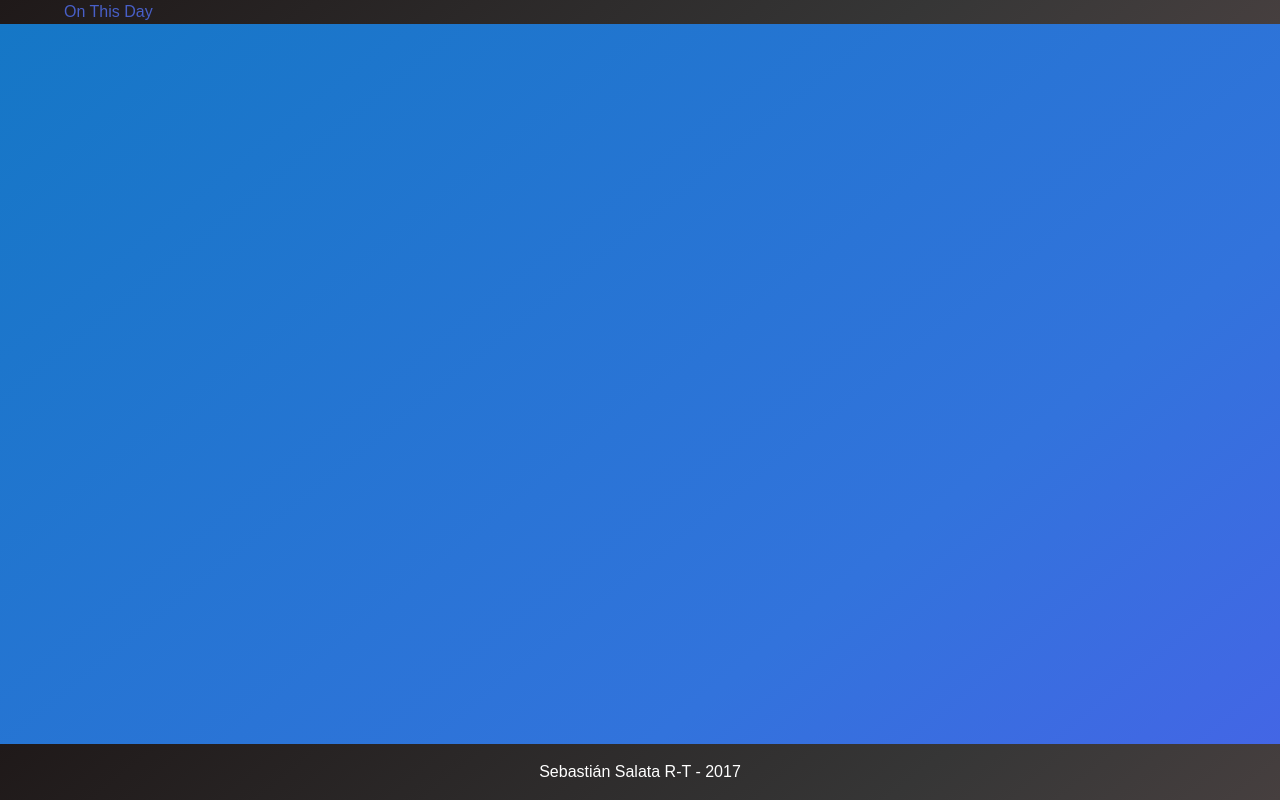
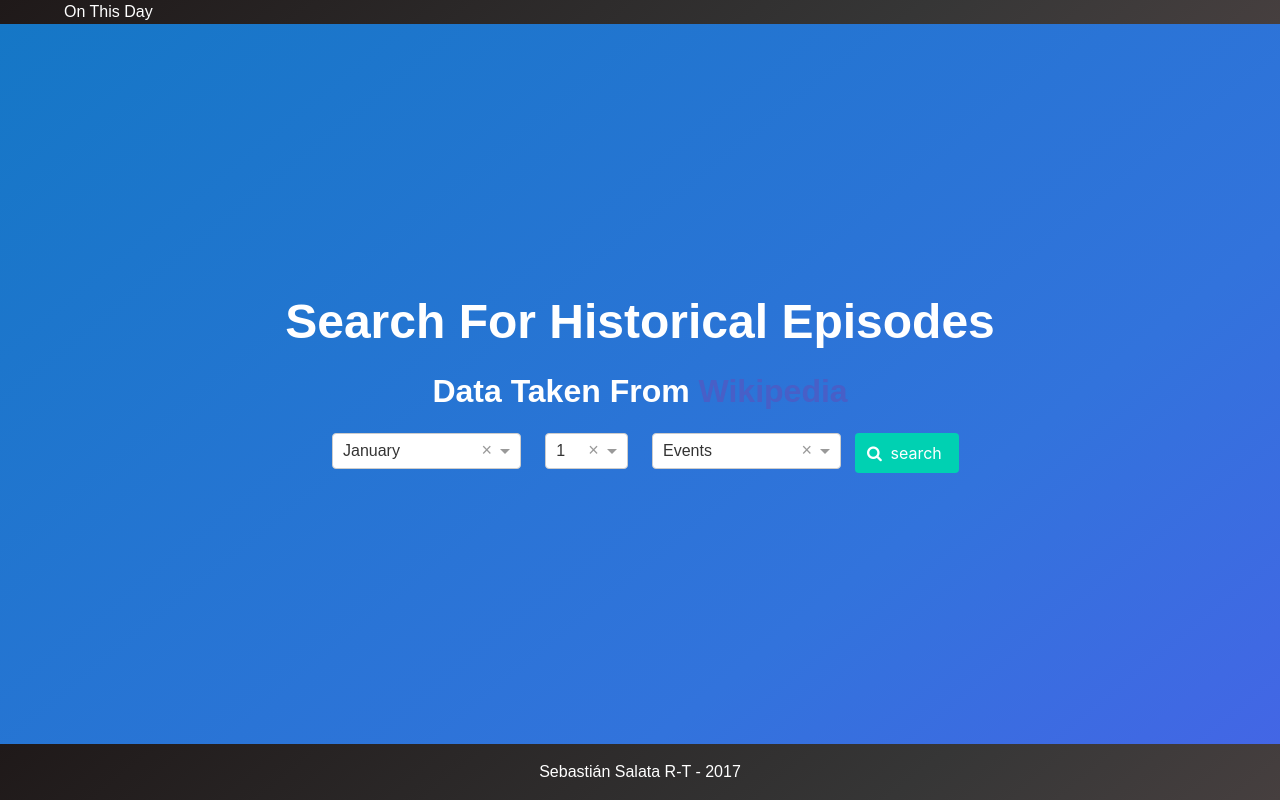
Before and after one commit to appsforbd/on-this-day, a React (Create React App) app in the folder client/: page / in a window 1280 px wide. Built offline with nearby package versions, Linux system fonts and the light colour scheme.

Commit message:
implement LandingPage

```diff
--- a/client/package.json
+++ b/client/package.json
@@ -6,10 +6,13 @@
     "react-scripts": "0.8.5"
   },
   "dependencies": {
+    "axios": "^0.15.3",
     "bulma": "^0.3.1",
+    "font-awesome": "^4.7.0",
     "react": "^15.4.2",
     "react-dom": "^15.4.2",
-    "react-router": "^3.0.1"
+    "react-router": "^3.0.1",
+    "react-select": "^1.0.0-rc.2"
   },
   "scripts": {
     "start": "react-scripts start",
--- a/client/src/components/LandingPage.js
+++ b/client/src/components/LandingPage.js
@@ -1,8 +1,96 @@
 import React from 'react';
+import Select from 'react-select';
+import Button from './shared/Button';
+import { possibleDaysForMonth, possibleMonthsForDay } from '../utils/monthsOfTheYear';
 
 class Landing extends React.Component {
+  constructor(props, context) {
+    super(props, context);
+
+    this.episodeTypes = [
+      { label: 'Events', value: 'events' },
+      { label: 'Births', value: 'births' },
+      { label: 'Deaths', value: 'deaths' },
+    ];
+
+    const possibleMonths = possibleMonthsForDay(1);
+    const possibleDays = possibleDaysForMonth(1);
+    this.state = {
+      possibleMonths: possibleMonths,
+      possibleDays: possibleDays,
+      month: possibleMonths[0],
+      day: possibleDays[0],
+      episodeType: this.episodeTypes[0],
+      loading: false
+    }
+
+    this.onDayChange = this.onDayChange.bind(this);
+    this.onMonthChange = this.onMonthChange.bind(this);
+    this.onEpisodeTypeChange = this.onEpisodeTypeChange.bind(this);
+    this.onSubmit = this.onSubmit.bind(this);
+  }
+
+  onDayChange(value) {
+    const day = value || possibleDaysForMonth(1)[0];
+
+    this.setState({ day: day, possibleMonths: possibleMonthsForDay(day.value) });
+  }
+
+  onMonthChange(value) {
+    const month = value || possibleMonthsForDay(1)[0];
+
+    this.setState({ month: month, possibleDays: possibleDaysForMonth(month.value) });
+  }
+
+  onEpisodeTypeChange(value) {
+    this.setState({ episodeType: value || this.episodeTypes[0] })
+  }
+
+  onSubmit() {
+    this.setState({ loading: true })
+    console.log(this.state.month, this.state.day, this.state.episodeType);
+  }
+
   render() {
     return (
+      <div className="full-height aligner flex-column">
+        <h1 className="title is-1">Search For Historical Episodes</h1>
+
+        <h2 className="title">
+          Data Taken From <a href="http://www.wikipedia.org" target="_blank">Wikipedia</a>
+        </h2>
+
+        <div className="full-width columns">
+          <div className="column is-2 is-offset-3">
+            <Select
+              name="month"
+              value={this.state.month.value}
+              options={this.state.possibleMonths}
+              onChange={this.onMonthChange} />
+          </div>
+          <div className="column is-1">
+            <Select
+              name="day"
+              value={this.state.day.value}
+              options={this.state.possibleDays}
+              onChange={this.onDayChange} />
+          </div>
+          <div className="column is-2">
+            <Select
+              name="episodeType"
+              value={this.state.episodeType.value}
+              options={this.episodeTypes}
+              onChange={this.onEpisodeTypeChange} />
+          </div>
+          <div className="column is-1 aligner">
+            <Button
+              text="search"
+              icon="search"
+              isLoading={this.state.loading}
+              onClick={this.onSubmit} />
+          </div>
+        </div>
+      </div>
     );
   }
 }
--- /dev/null
+++ b/client/src/components/shared/Button.js
@@ -0,0 +1,22 @@
+import React from 'react';
+
+const Button = ({ text, classType="primary", isLoading=false, icon, onClick }) => {
+  let buttonClassName = "button is-" + classType;
+  buttonClassName += isLoading ? " is-loading" : '';
+
+  return(
+    <button
+      className={buttonClassName}
+      disabled={isLoading}
+      onClick={onClick}>
+      { icon &&
+        <span className="icon">
+          <i className={"fa fa-" + icon}></i>
+        </span>
+      }
+      <span>{ text }</span>
+    </button>
+  );
+}
+
+export default Button;
--- a/client/src/index.js
+++ b/client/src/index.js
@@ -1,10 +1,13 @@
 import React from 'react';
 import ReactDOM from 'react-dom';
-import App from './components/App';
+import { Router, browserHistory } from 'react-router';
+import routes from './routes';
+import '../node_modules/font-awesome/css/font-awesome.min.css';
 import '../node_modules/bulma/css/bulma.css';
+import '../node_modules/react-select/dist/react-select.min.css';
 import './styles/index.css';
 
 ReactDOM.render(
-  <App />,
+  <Router history={browserHistory} routes={routes} />,
   document.getElementById('root')
 );
--- a/client/src/routes.js
+++ b/client/src/routes.js
@@ -1,10 +1,10 @@
 import React from 'react';
-import { Route, IndexRoute, browserHistory } from 'react-router';
+import { Route, IndexRoute } from 'react-router';
 import App from './components/App';
 import LandingPage from './components/LandingPage';
 
 export default(
-  <Route path="/" browserHistory={browserHistory} component={App}>
+  <Route path="/" component={App}>
     <IndexRoute component={LandingPage} />
   </Route>
 );
--- a/client/src/styles/index.css
+++ b/client/src/styles/index.css
@@ -24,3 +24,25 @@ header, footer {
 footer {
   padding: 1em 0;
 }
+
+.full-height {
+  height: 100%;
+}
+
+.full-width {
+  width: 100%;
+}
+
+.aligner {
+  display: flex;
+  justify-content: center;
+  align-items: center;
+}
+
+.flex-column {
+  flex-direction: column;
+}
+
+.nav-item a, a.nav-item, h1.title, h2.title {
+  color: #ffffff;
+}
--- /dev/null
+++ b/client/src/utils/monthsOfTheYear.js
@@ -0,0 +1,33 @@
+export const months = [
+  { value: 1, days: 31, label: 'January' },
+  { value: 2, days: 29, label: 'February' },
+  { value: 3, days: 31, label: 'March' },
+  { value: 4, days: 30, label: 'April' },
+  { value: 5, days: 31, label: 'May' },
+  { value: 6, days: 30, label: 'June' },
+  { value: 7, days: 31, label: 'July' },
+  { value: 8, days: 31, label: 'August' },
+  { value: 9, days: 30, label: 'September' },
+  { value: 10, days: 31, label: 'October' },
+  { value: 11, days: 30, label: 'November' },
+  { value: 12, days: 31, label: 'December' }
+];
+
+let days = [];
+for (let i = 1; i <= 31; i++) {
+  days.push({ value: i, label: i });
+}
+
+export const possibleDaysForMonth = (monthIndex) => {
+  const daysInMonth = months.find(month => {
+    return month.value === monthIndex;
+  }).days
+
+  return days.slice(0, daysInMonth);
+}
+
+export const possibleMonthsForDay = (dayIndex) => {
+  return months.filter(monthInfo => {
+    return monthInfo.days >= dayIndex;
+  });
+}
```
